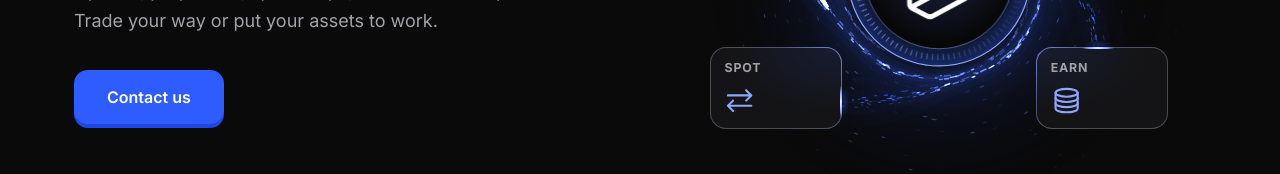
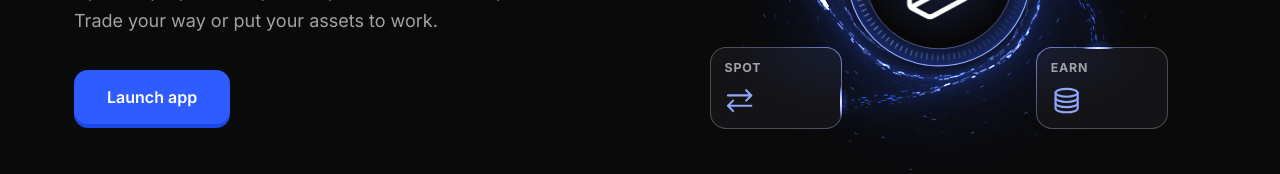
Before and after one commit to Lumixofficial/lumix-landing, a Next.js app: page / in a window 1280 px wide. Shown: the part 486-660 px from the top of the page. Built offline with nearby package versions, Linux system fonts and the light colour scheme.

Commit message:
chore: change contact us button

```diff
--- a/scripts/interaction-check.mjs
+++ b/scripts/interaction-check.mjs
@@ -62,9 +62,10 @@ const desktop = await evaluate(`(() => ({
   }))
 }))()`);
 if (!desktop.lenis || !desktop.rootIsDocument || desktop.scrollbarWidth !== "none") throw new Error("Desktop scroll setup is incorrect");
-if (desktop.footer.length !== 6 || desktop.footer.some((item) => item.cursor !== "pointer" || item.width < 36 || item.height < 36)) throw new Error("Footer hit areas are incorrect");
+if (desktop.footer.length !== 7 || desktop.footer.some((item) => item.cursor !== "pointer" || item.width < 36 || item.height < 36)) throw new Error("Footer hit areas are incorrect");
 if (desktop.footer.slice(0, 5).some((item) => item.tag !== "button" || item.href !== null)) throw new Error("Unassigned footer destinations are not buttons");
 if (desktop.footer[5].tag !== "a" || desktop.footer[5].href !== "#how-it-works") throw new Error("Docs link is incorrect");
+if (desktop.footer[6].tag !== "a" || desktop.footer[6].href !== "mailto:info@lumixmarket.com") throw new Error("Contact email link is incorrect");
 
 await call("Input.dispatchMouseEvent", { type: "mouseWheel", x: 720, y: 450, deltaX: 0, deltaY: 540 });
 await wait(60);
@@ -100,7 +101,7 @@ async function pressDemo(selector) {
     const el = document.querySelector('${selector}');
     el.scrollIntoView({ block: 'center' });
     const r = el.getBoundingClientRect();
-    return { x: r.left + r.width / 2, y: r.top + r.height / 2, before: getComputedStyle(el).transform, href: el.getAttribute('href') };
+    return { x: r.left + r.width / 2, y: r.top + r.height / 2, before: getComputedStyle(el).transform, href: el.getAttribute('href'), target: el.getAttribute('target'), rel: el.getAttribute('rel'), label: el.textContent.trim() };
   })()`);
   await wait(180);
   const actual = await evaluate(`(() => { const r = document.querySelector('${selector}').getBoundingClientRect(); return { x: r.left + r.width / 2, y: r.top + r.height / 2 }; })()`);
@@ -112,7 +113,7 @@ async function pressDemo(selector) {
   await call("Input.dispatchMouseEvent", { type: "mouseReleased", x: 2, y: 2, button: "left", buttons: 0, clickCount: 1 });
   await wait(130);
   const released = await evaluate(`getComputedStyle(document.querySelector('${selector}')).transform`);
-  if (position.href !== "mailto:info@lumixmarket.com" || pressed !== "matrix(1, 0, 0, 1, 0, 4)" || released !== "none") throw new Error(`${selector} press effect is incorrect`);
+  if (position.href !== "https://app.lumixmarket.com" || position.target !== "_blank" || position.rel !== "noopener noreferrer" || position.label !== "Launch app" || pressed !== "matrix(1, 0, 0, 1, 0, 4)" || released !== "none") throw new Error(`${selector} press effect is incorrect`);
   return { pressed, released };
 }
 const heroPress = await pressDemo(".hero .demo-button");
--- a/src/app/page.tsx
+++ b/src/app/page.tsx
@@ -6,8 +6,8 @@ import { footerLinks } from "./links";
 import ScrollReveals from "./ScrollReveals";
 import HeroVisual from "./HeroVisual";
 
-function DemoButton() {
-  return <a className="trade-button trade-button--primary trade-button--lg demo-button" href="mailto:info@lumixmarket.com">Contact us</a>;
+function LaunchAppButton() {
+  return <a className="trade-button trade-button--primary trade-button--lg demo-button" href="https://app.lumixmarket.com" target="_blank" rel="noopener noreferrer">Launch app</a>;
 }
 
 function SocialIcon({ name }: { name: "github" | "x" | "discord" }) {
@@ -39,6 +39,7 @@ function Footer() {
             <FooterLink href={footerLinks.terms} label="Terms">Terms</FooterLink>
             <FooterLink href={footerLinks.privacy} label="Privacy">Privacy</FooterLink>
             <FooterLink href={footerLinks.docs} label="Docs / How it works">Docs / How it works</FooterLink>
+            <FooterLink href="mailto:info@lumixmarket.com" label="Email info@lumixmarket.com">info@lumixmarket.com</FooterLink>
           </div>
           <span className="copyright">© 2026 Lumix</span>
         </div>
@@ -58,7 +59,7 @@ export default function Home() {
             <div className="hero-copy">
               <h1 className="hero-rise hero-rise--headline" id="hero-title">Trade on Stellar with <span>Lumix.</span></h1>
               <p className="hero-detail hero-rise hero-rise--detail">Options, perpetuals, spot swaps, and Earn in one place. Trade your way or put your assets to work.</p>
-              <div className="hero-action hero-rise hero-rise--action"><DemoButton /></div>
+              <div className="hero-action hero-rise hero-rise--action"><LaunchAppButton /></div>
             </div>
             <HeroVisual />
           </div>
@@ -152,7 +153,7 @@ export default function Home() {
             <h2 data-reveal-item id="closing-title">Explore Lumix <span>up close.</span></h2>
             <p data-reveal-item>See how you can trade and earn with Lumix in a private demo.</p>
           </div>
-          <DemoButton />
+          <LaunchAppButton />
         </section>
       </main>
       <Footer />
```
